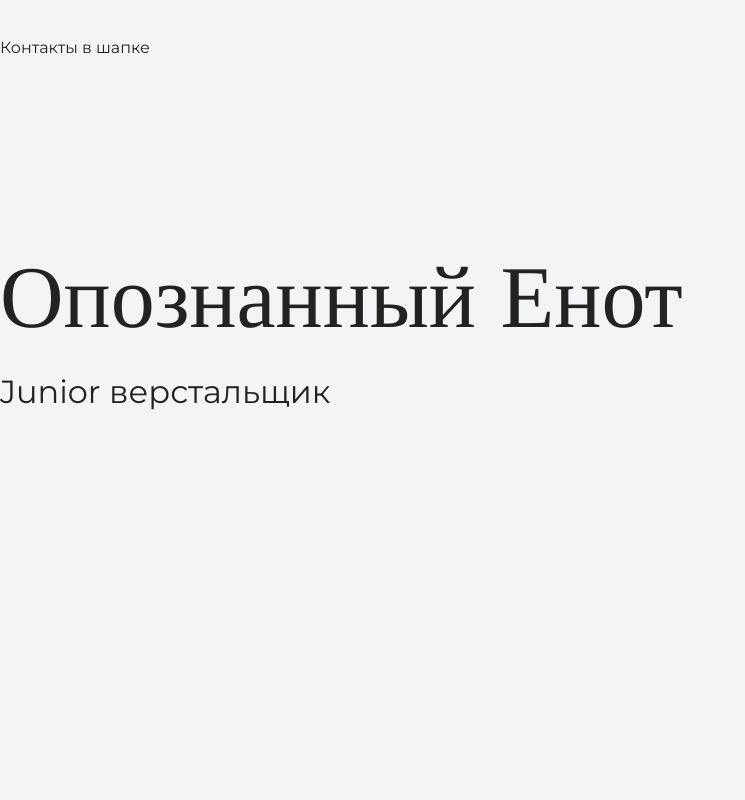
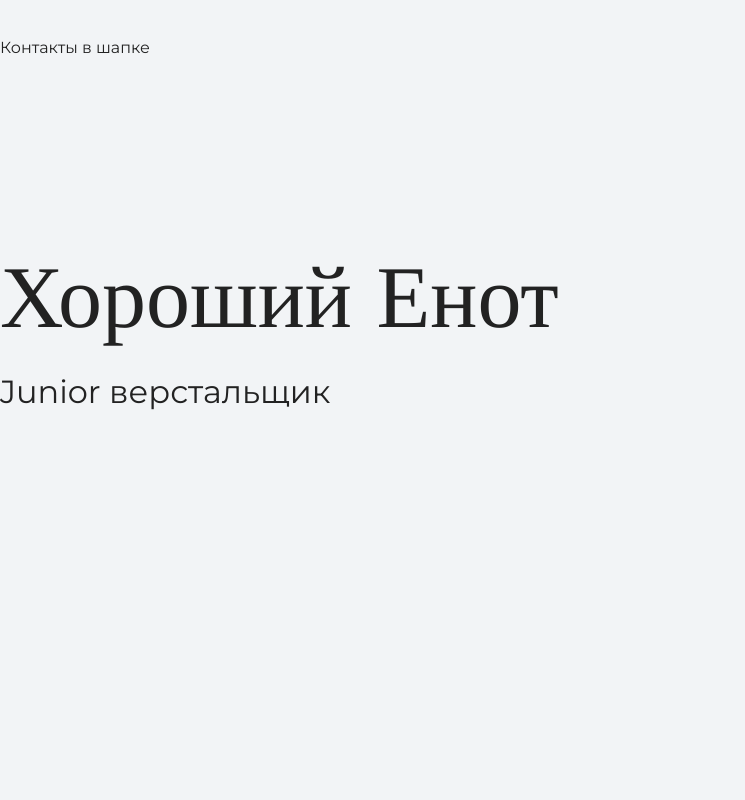
Before and after one commit to MasterKho/new-project, a plain HTML site: page index.html in a window 1280 px wide. Shown: the top 800 px of the page, without its empty margins (0-745 px from the left). Drawn offline with nearby package versions, Linux system fonts and the light colour scheme.

Commit message:
change text

```diff
--- a/index.html
+++ b/index.html
@@ -17,7 +17,7 @@
 
     <section class="hero-image">
       <div class="container-hero">
-      <h1 class="heading">Опознанный Енот</h1>
+      <h1 class="heading">Хороший Енот</h1>
       <p>Junior верстальщик</p>
     </div>
     </section>
```
